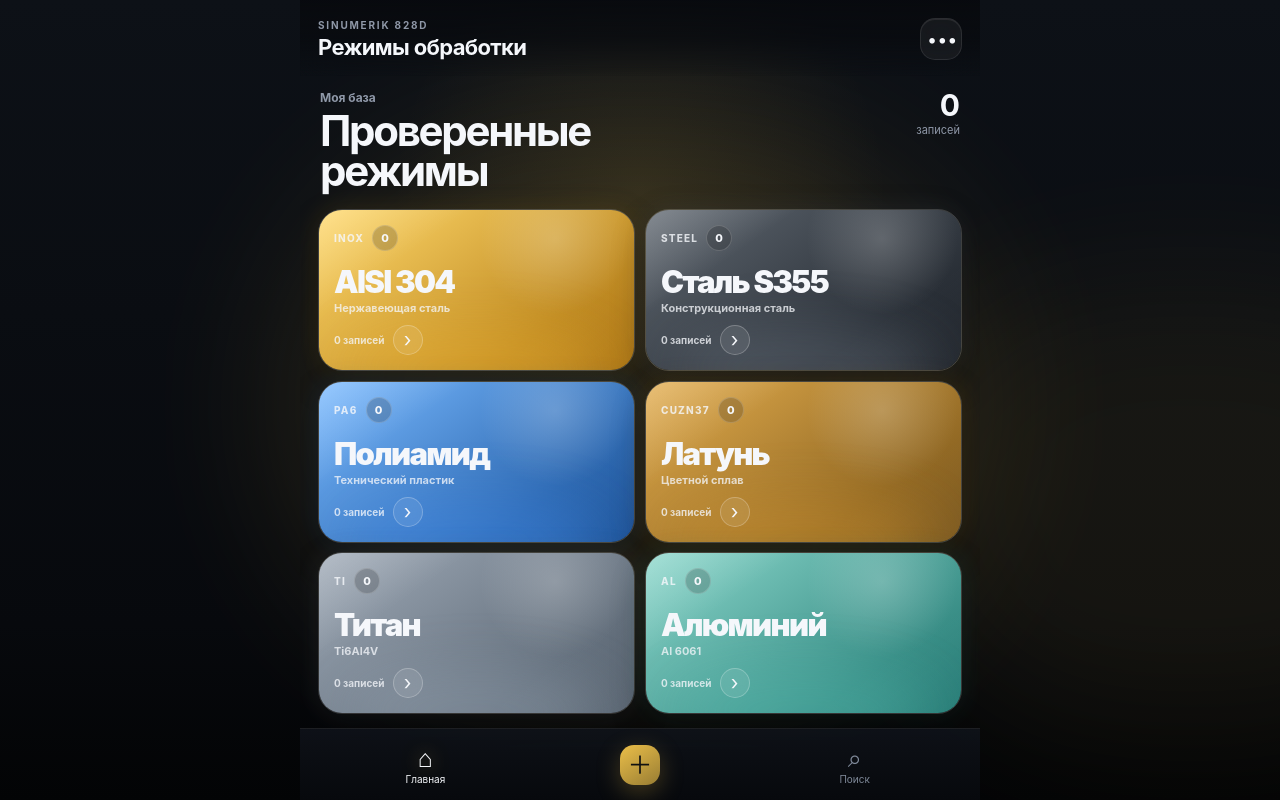
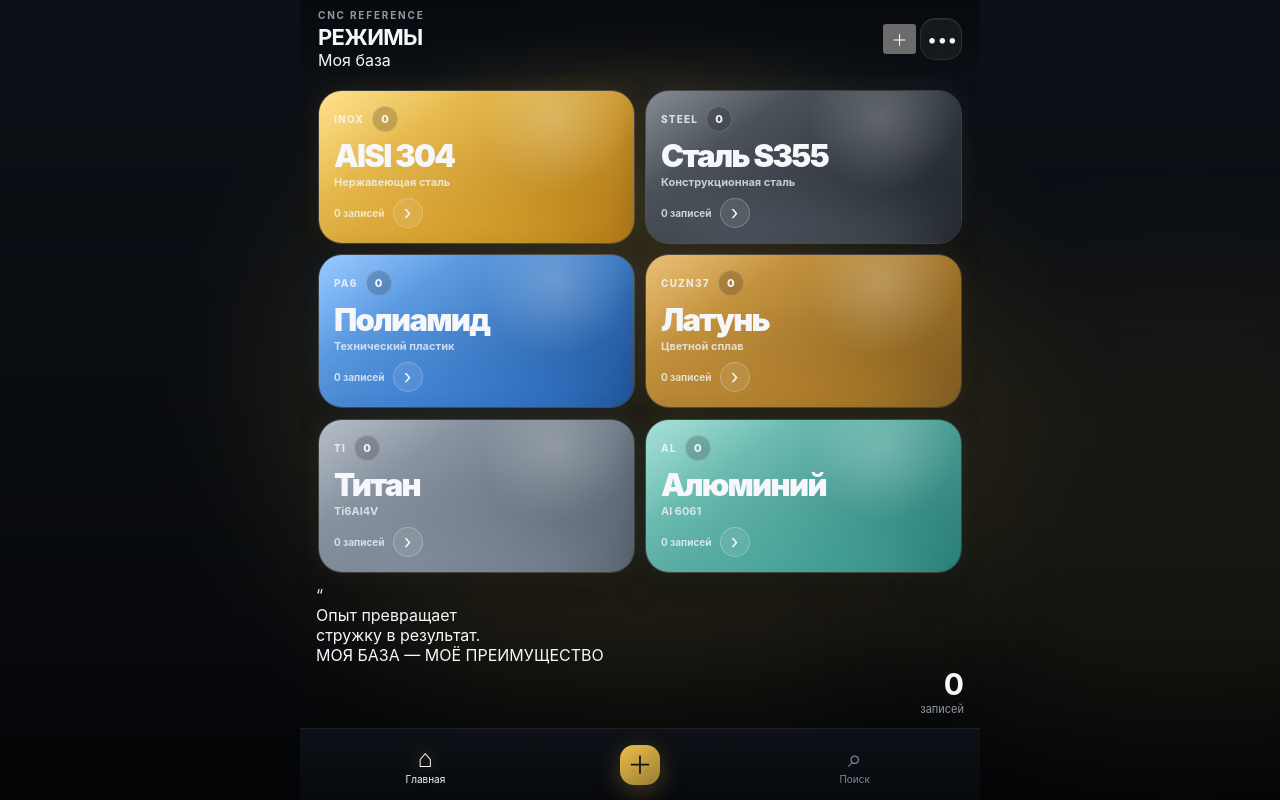
Before and after one commit to Saitama21/Operating-Modes-Reference-828D, a plain HTML site: page index.html in a window 1280 px wide. Drawn offline with Linux system fonts and the light colour scheme.

Commit message:
feat: align shell with original Material Deck concept

```diff
--- a/index.html
+++ b/index.html
@@ -19,24 +19,28 @@
     <div class="ambient ambient-b"></div>
 
     <header class="topbar">
-      <div>
-        <div class="eyebrow">SINUMERIK 828D</div>
-        <h1 id="screenTitle">Режимы обработки</h1>
+      <div class="top-copy">
+        <div class="eyebrow">CNC REFERENCE</div>
+        <h1 id="screenTitle">РЕЖИМЫ</h1>
+        <div class="top-subtitle">Моя база</div>
       </div>
-      <button class="icon-btn" id="menuBtn" aria-label="Меню">•••</button>
+      <div class="top-actions">
+        <button class="hero-add" id="topAddBtn" aria-label="Добавить запись">＋</button>
+        <button class="icon-btn top-menu" id="menuBtn" aria-label="Меню">•••</button>
+      </div>
     </header>
 
     <main class="viewport">
       <section class="screen home-screen is-active" id="homeScreen" aria-label="Материалы">
-        <div class="home-copy">
-          <div>
-            <span class="kicker">Моя база</span>
-            <h2>Проверенные<br>режимы</h2>
-          </div>
-          <div class="record-total"><b id="recordTotal">0</b><span>записей</span></div>
+        <div class="material-deck material-grid" id="materialDeck" aria-label="Выбор материала"></div>
+
+        <div class="experience-card" aria-hidden="true">
+          <div class="quote-mark">“</div>
+          <div class="experience-copy">Опыт превращает<br>стружку в результат.</div>
+          <div class="experience-foot">МОЯ БАЗА — МОЁ ПРЕИМУЩЕСТВО</div>
+          <div class="chip-art"><span></span><span></span><span></span></div>
+          <div class="record-total compact"><b id="recordTotal">0</b><span>записей</span></div>
         </div>
-
-        <div class="material-deck material-grid" id="materialDeck" aria-label="Выбор материала"></div>
       </section>
 
       <section class="screen detail-screen" id="detailScreen" aria-label="Записи материала">
```
